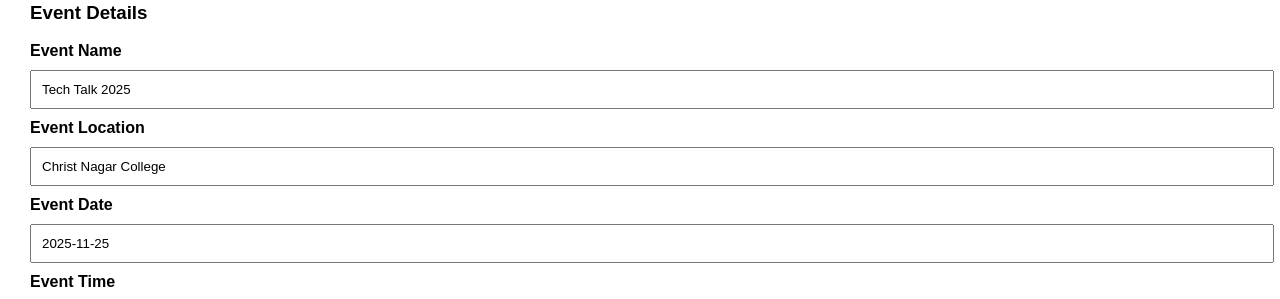
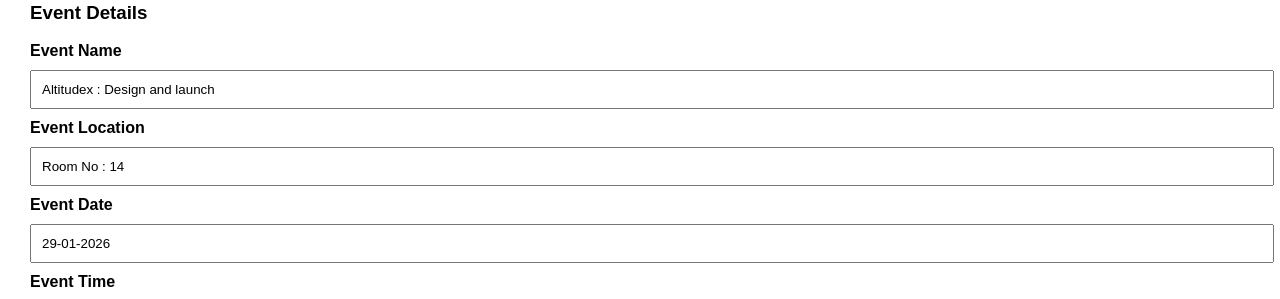
Before and after one commit to christech2026-ctrl/christech-event-pages, a plain HTML site: page form.html in a window 1280 px wide. Shown: the part 413-712 px from the top of the page. Drawn offline with Linux system fonts and the light colour scheme.

Commit message:
Update form.html

```diff
--- a/form.html
+++ b/form.html
@@ -42,13 +42,13 @@ label {
     <h3>Event Details</h3>
 
     <label>Event Name</label>
-    <input type="text" name="event_name" value="Tech Talk 2025" readonly>
+    <input type="text" name="event_name" value="Altitudex : Design and launch" readonly>
 
     <label>Event Location</label>
-    <input type="text" name="event_location" value="Christ Nagar College" readonly>
+    <input type="text" name="event_location" value="Room No : 14" readonly>
 
     <label>Event Date</label>
-    <input type="text" name="event_date" value="2025-11-25" readonly>
+    <input type="text" name="event_date" value="29-01-2026" readonly>
 
     <label>Event Time</label>
     <input type="text" name="event_time" value="10:00 AM" readonly>
```
